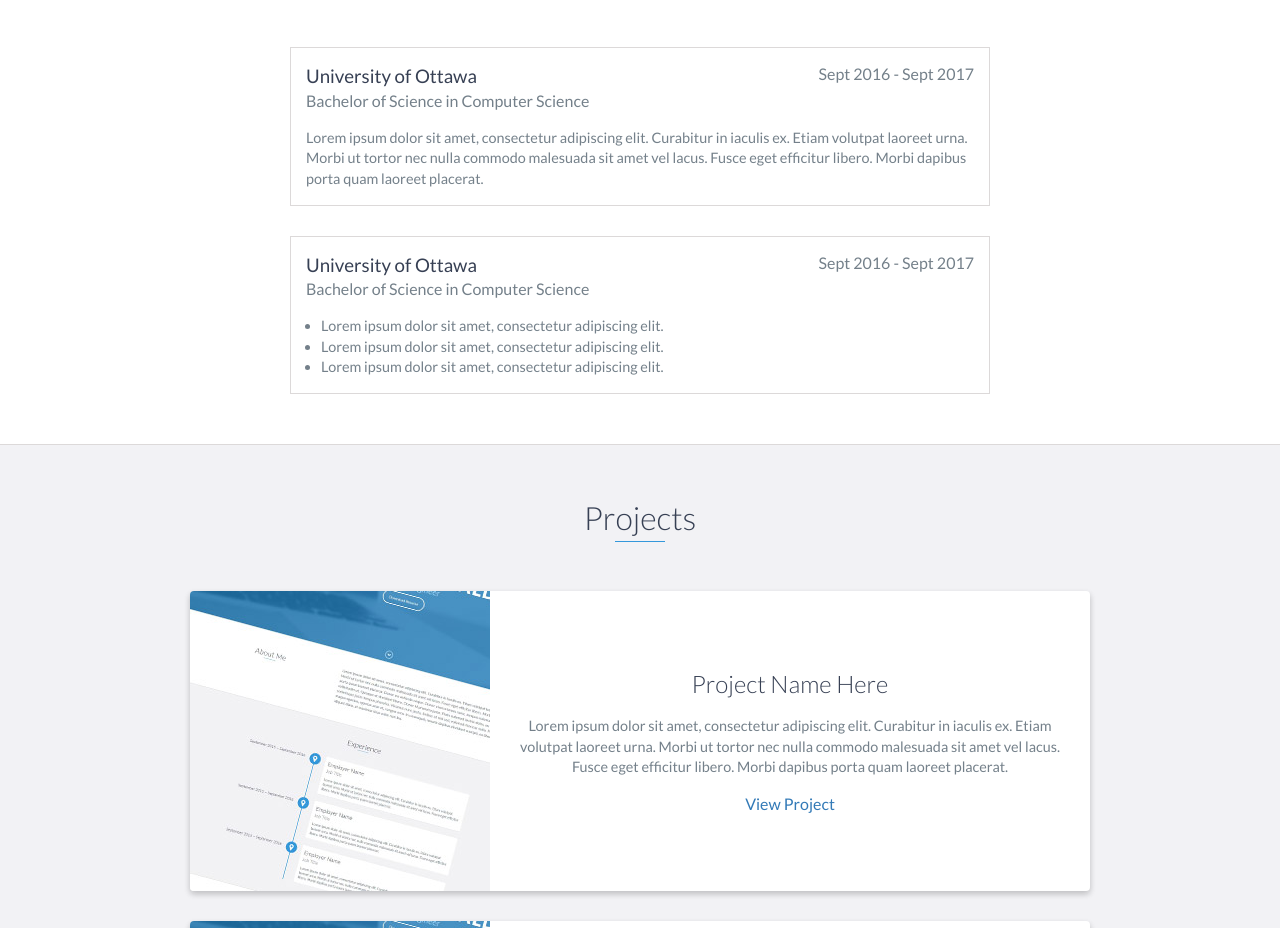
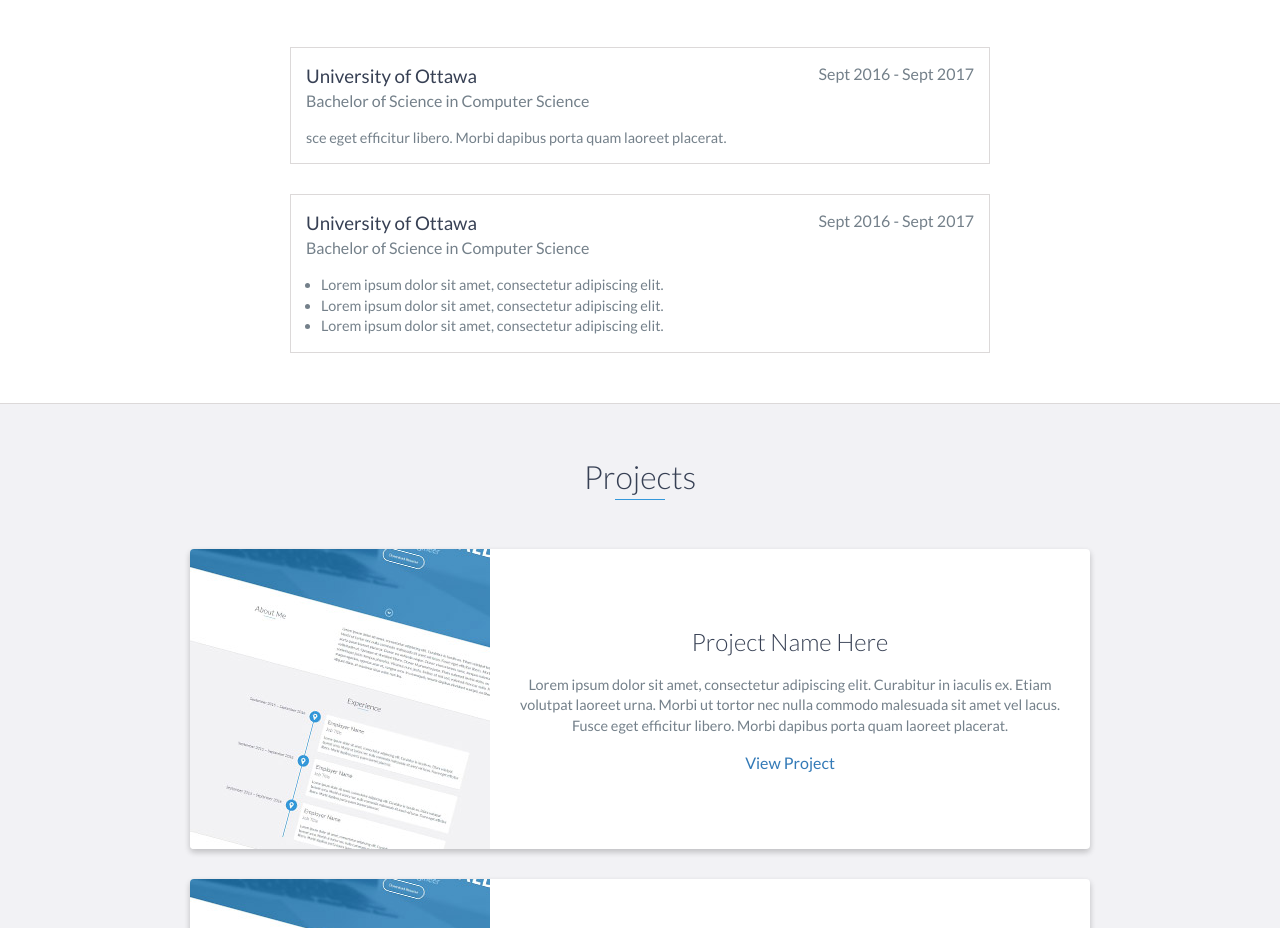
Before and after one commit to EslamFouadd/Eslam-Porfolio, a website: page index.html in a window 1280 px wide. Shown: the part 2063-2991 px from the top of the page. Drawn offline with nearby package versions, Linux system fonts and the light colour scheme.

Commit message:
Update index.html

```diff
--- a/index.html
+++ b/index.html
@@ -124,7 +124,7 @@
             <span class="education-date">Sept 2016 - Sept 2017</span>
             <h4>Bachelor of Science in Computer Science</h4>
             <p>
-                Lorem ipsum dolor sit amet, consectetur adipiscing elit. Curabitur in iaculis ex. Etiam volutpat laoreet urna. Morbi ut tortor nec nulla commodo malesuada sit amet vel lacus. Fusce eget efficitur libero. Morbi dapibus porta quam laoreet placerat.
+                sce eget efficitur libero. Morbi dapibus porta quam laoreet placerat.
             </p>
         </div>
         <!-- End .education-block -->
```
